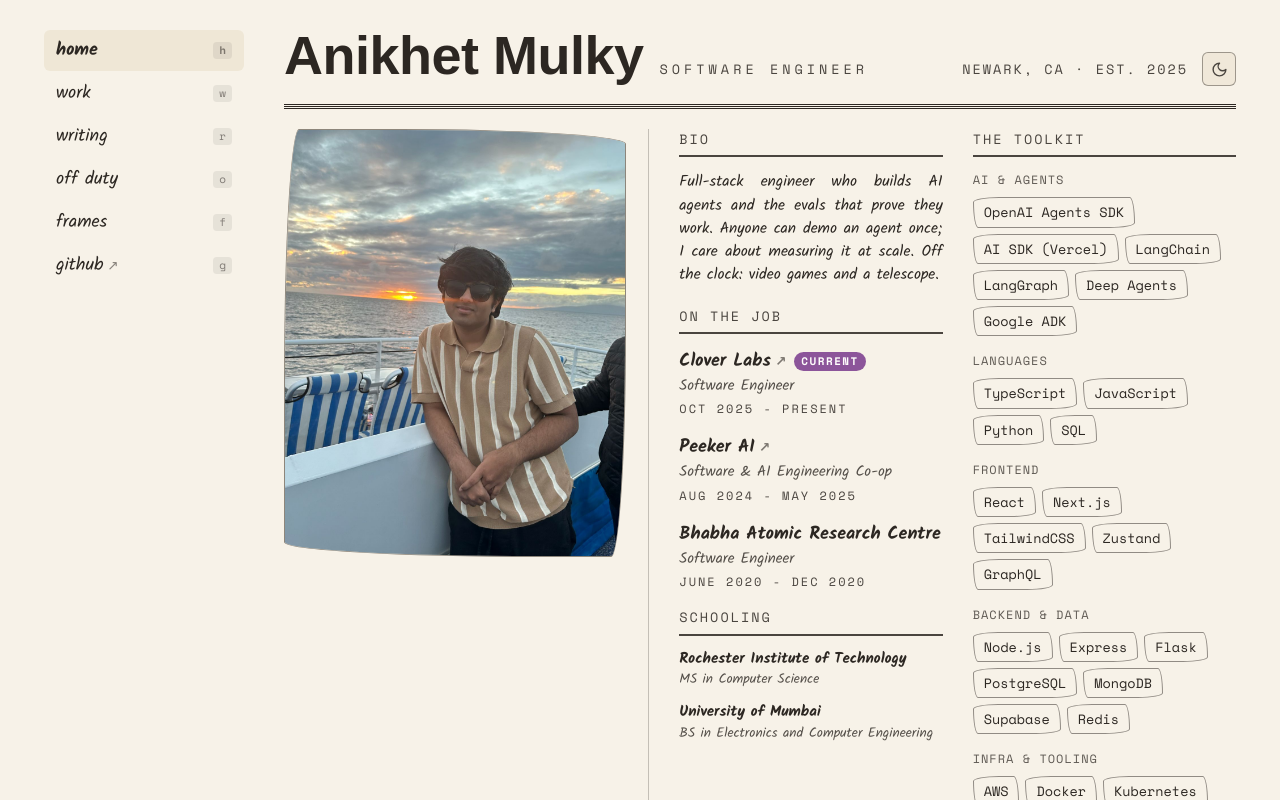
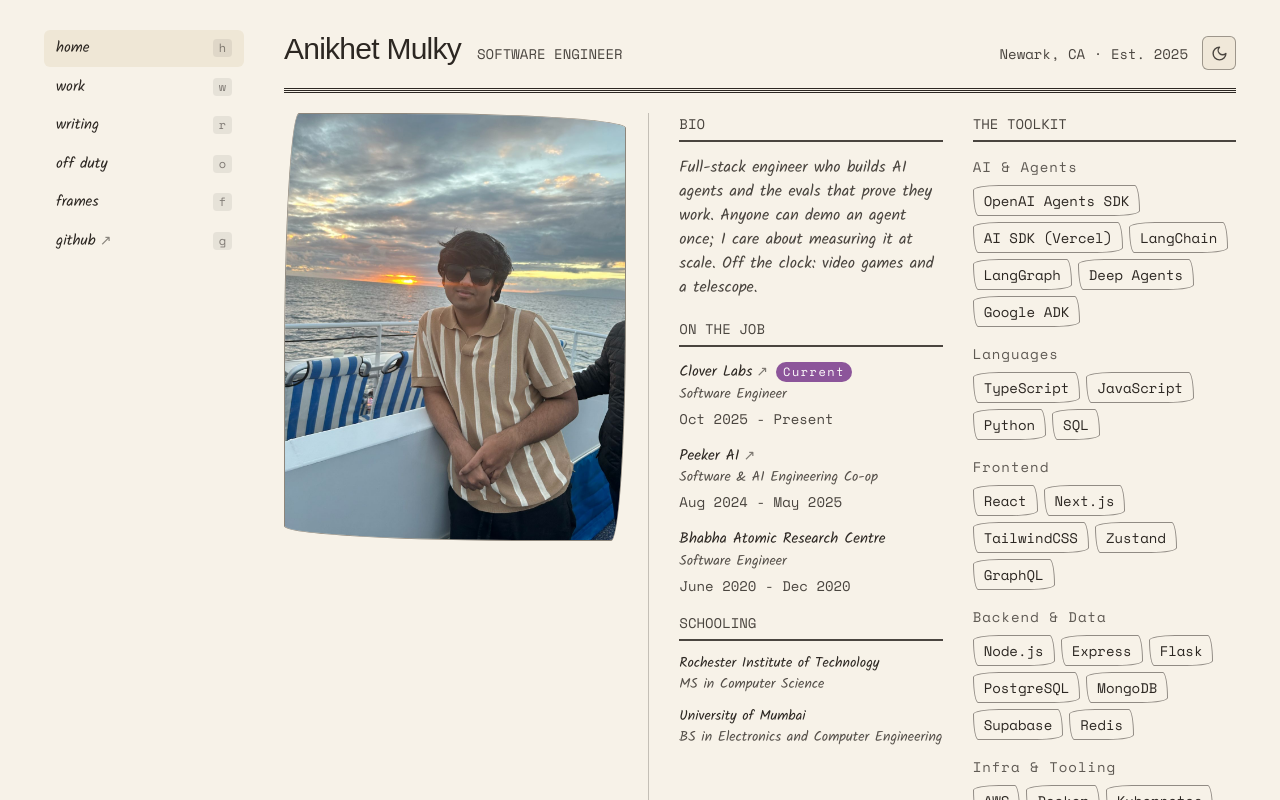
Before and after one commit to Anikhet/professional-portfolio, a Next.js app: page / in a window 1280 px wide. Shown: the top 800 px of the page. Built offline with nearby package versions, Linux system fonts and the light colour scheme; a web font is replaced by a local one.

Commit message:
style(editorial): compact type scale and lucide off-duty icons

```diff
--- a/src/app/globals.css
+++ b/src/app/globals.css
@@ -101,16 +101,16 @@
   --ed-bar-strong: rgba(44, 39, 34, 0.22);
   --ed-bar-soft: rgba(44, 39, 34, 0.1);
   --ed-image-line: rgba(44, 39, 34, 0.28);
-  /* Font scale — bumped ~15% over the original sizes for screen readability.
-     Each step preserves the editorial hierarchy (badge < meta < body < title). */
-  --ed-fs-badge: 11px; /* was 9–9.5 */
-  --ed-fs-meta: 12px; /* was 10–10.5 small-caps labels */
-  --ed-fs-cap: 13.5px; /* was 11–12 captions, chips, section heads */
-  --ed-fs-body: 15.5px; /* was 13–13.5 reading text */
-  --ed-fs-role: 15px; /* was 13 role/blurb sub-text */
-  --ed-fs-title: 18px; /* was 15–16 company/project/nav titles */
-  --ed-fs-lead: 19px; /* was 17 off-duty list */
-  --ed-fs-name: 54px; /* was 48 nameplate */
+  /* Font scale — minimalist, matched to adrianlam.sh: a tight 5-step scale
+     (12 / 14 / 15 / 16 / 30px), 16px body, single 30px heading. */
+  --ed-fs-badge: 12px;
+  --ed-fs-meta: 14px;
+  --ed-fs-cap: 14px;
+  --ed-fs-body: 16px;
+  --ed-fs-role: 14px;
+  --ed-fs-title: 15px;
+  --ed-fs-lead: 16px;
+  --ed-fs-name: 30px;
   background: var(--ed-paper);
   color: var(--ed-ink);
   color-scheme: light;
@@ -140,8 +140,8 @@ html[data-editorial-theme="night"] .editorial {
 }
 .editorial .ed-meta {
   font-family: var(--font-space-mono), monospace;
-  text-transform: uppercase;
-  letter-spacing: 2px;
+  text-transform: none;
+  letter-spacing: normal;
   font-size: var(--ed-fs-cap);
   opacity: 0.85;
 }
@@ -156,7 +156,7 @@ html[data-editorial-theme="night"] .editorial {
 }
 .editorial .ed-nav-link[aria-current="page"] {
   background: var(--ed-paper2);
-  font-weight: 700;
+  font-weight: 500;
 }
 .editorial .ed-nav-hint {
   font-family: var(--font-space-mono), monospace;
@@ -211,10 +211,9 @@ html[data-editorial-theme="night"] .editorial {
   color: var(--ed-accent) !important;
 }
 
-/* Justified bio body — newspaper lede set in the Kalam hand. */
+/* Bio body — left-aligned, no hyphenation. */
 .editorial .ed-body {
   font-family: var(--font-kalam), "Comic Sans MS", cursive;
-  hyphens: auto;
 }
 .editorial .ed-body p {
   margin: 0;
@@ -311,7 +310,7 @@ html[data-editorial-theme="night"] .editorial {
   gap: 7px;
   padding: 8px 14px;
   font-size: var(--ed-fs-title);
-  font-weight: 700;
+  font-weight: 400;
   background: var(--ed-paper2);
   color: var(--ed-ink);
   cursor: pointer;
--- a/src/components/editorial/job-column.tsx
+++ b/src/components/editorial/job-column.tsx
@@ -47,7 +47,7 @@ function CompanyName({ company, url, current }: { company: string; url?: string;
   );
 
   return (
-    <div style={{ fontWeight: 700, fontSize: "var(--ed-fs-title)", display: "flex", alignItems: "center", flexWrap: "wrap" }}>
+    <div style={{ fontWeight: 400, fontSize: "var(--ed-fs-title)", display: "flex", alignItems: "center", flexWrap: "wrap" }}>
       {url ? (
         <a
           href={url}
@@ -81,7 +81,7 @@ export function JobColumn({
       {bio.length > 0 && (
         <div
           className="ed-body"
-          style={{ fontSize: "var(--ed-fs-body)", lineHeight: 1.5, textAlign: "justify", marginBottom: 18 }}
+          style={{ fontSize: "var(--ed-fs-body)", lineHeight: 1.5, marginBottom: 18, opacity: 0.85 }}
         >
           {bio.map((para, i) => (
             <p key={para.slice(0, 24)} style={{ margin: i ? "8px 0 0" : 0 }}>
@@ -107,7 +107,7 @@ export function JobColumn({
 
       {schooling.map((entry) => (
         <div key={entry.school} style={{ marginBottom: 11 }}>
-          <div style={{ fontWeight: 700, fontSize: "var(--ed-fs-role)" }}>{entry.school}</div>
+          <div style={{ fontWeight: 400, fontSize: "var(--ed-fs-role)" }}>{entry.school}</div>
           <div style={{ fontSize: "var(--ed-fs-cap)", opacity: 0.8 }}>{entry.degree}</div>
         </div>
       ))}
--- a/src/components/editorial/masthead.tsx
+++ b/src/components/editorial/masthead.tsx
@@ -9,11 +9,11 @@ export function Masthead({ name, strapline }: MastheadModel) {
     <div style={{ display: "flex", alignItems: "baseline", gap: 16, flexWrap: "wrap" }}>
       <h1
         className="ed-serif"
-        style={{ fontSize: "var(--ed-fs-name)", fontWeight: 700, lineHeight: 0.95, letterSpacing: "-0.5px", margin: 0 }}
+        style={{ fontSize: "var(--ed-fs-name)", fontWeight: 400, lineHeight: 1.2, letterSpacing: "-0.75px", margin: 0 }}
       >
         {name}
       </h1>
-      <div className="ed-meta" style={{ fontSize: "var(--ed-fs-cap)", letterSpacing: "4px" }}>
+      <div className="ed-meta" style={{ fontSize: "var(--ed-fs-meta)" }}>
         {strapline}
       </div>
     </div>
--- a/src/components/editorial/primitives.tsx
+++ b/src/components/editorial/primitives.tsx
@@ -6,7 +6,8 @@
  * media placeholder, and the small stroke icons. All are presentational and
  * stateless — they take only the data they render.
  */
-import type { CSSProperties, ReactNode } from "react";
+import type { CSSProperties, ComponentType, ReactNode } from "react";
+import { Telescope, Music4, Gamepad2, Trophy, type LucideProps } from "lucide-react";
 import type { LinkIconName, OffDutyIconName } from "@/types/editorial";
 
 /** The three cycled wobbly-corner classes (see globals.css). */
@@ -79,34 +80,12 @@ const STROKE = {
   strokeLinejoin: "round" as const,
 };
 
-/** Off-duty pursuit icons, keyed by `OffDutyIconName`. */
-const OFF_DUTY_PATHS: Record<OffDutyIconName, ReactNode> = {
-  telescope: (
-    <g {...STROKE}>
-      <path d="M3 13l9-3 2 4-9 3z" />
-      <path d="M14 10l4-1 1 4-4 1" />
-      <path d="M6 15l-2 4M11 14l1 5" />
-    </g>
-  ),
-  music: (
-    <g {...STROKE}>
-      <path d="M7 16V5l9-2v11" />
-      <circle cx="5" cy="16" r="2" />
-      <circle cx="14" cy="14" r="2" />
-    </g>
-  ),
-  game: (
-    <g {...STROKE}>
-      <rect x="3" y="8" width="16" height="8" rx="4" />
-      <path d="M7 11v2M6 12h2M14 12h.01M16 11h.01" />
-    </g>
-  ),
-  trophy: (
-    <g {...STROKE}>
-      <path d="M7 4h8v4a4 4 0 01-8 0z" />
-      <path d="M7 6H4v1a3 3 0 003 3M15 6h3v1a3 3 0 01-3 3M9 14h4M8 18h6M10 14v3" />
-    </g>
-  ),
+/** Off-duty pursuit icons, keyed by `OffDutyIconName` — crisp Lucide glyphs. */
+const OFF_DUTY_ICONS: Record<OffDutyIconName, ComponentType<LucideProps>> = {
+  telescope: Telescope,
+  music: Music4,
+  game: Gamepad2,
+  trophy: Trophy,
 };
 
 /** Link / contact icons, keyed by `LinkIconName`. */
@@ -141,10 +120,9 @@ const LINK_PATHS: Record<LinkIconName, ReactNode> = {
 
 /** Renders an off-duty pursuit icon. */
 export function OffDutyIcon({ name, size = 18 }: { name: OffDutyIconName; size?: number }) {
+  const Icon = OFF_DUTY_ICONS[name];
   return (
-    <svg width={size} height={size} viewBox="0 0 22 22" aria-hidden="true" style={{ flex: "0 0 auto" }}>
-      {OFF_DUTY_PATHS[name]}
-    </svg>
+    <Icon width={size} height={size} strokeWidth={1.6} aria-hidden="true" style={{ flex: "0 0 auto" }} />
   );
 }
 
```
